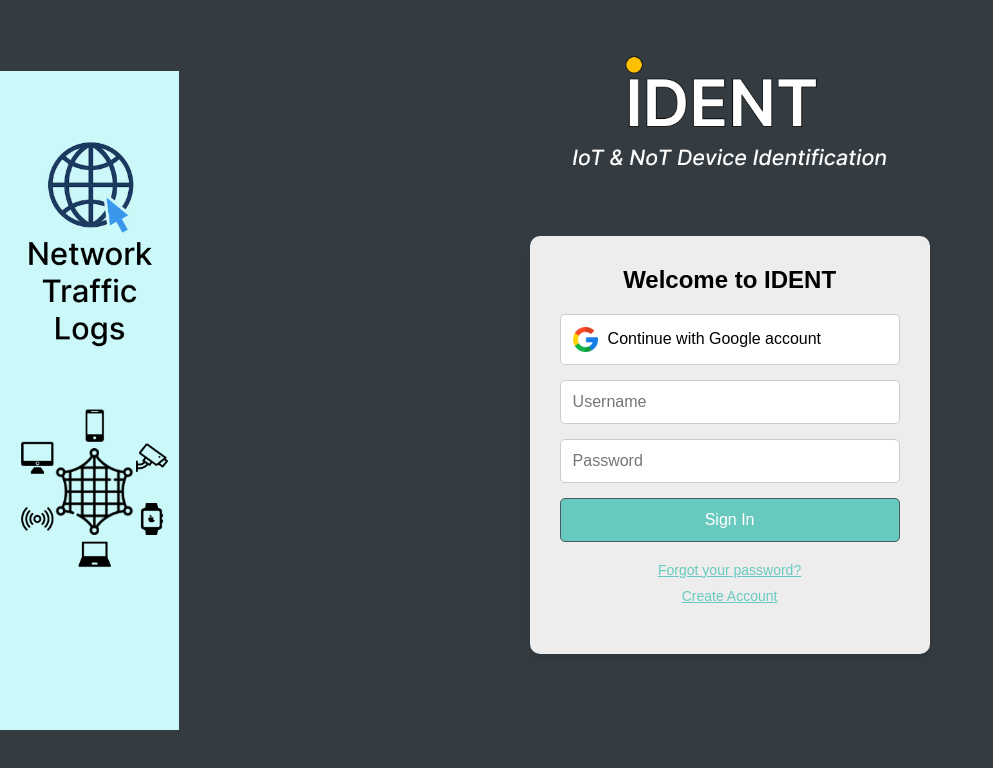
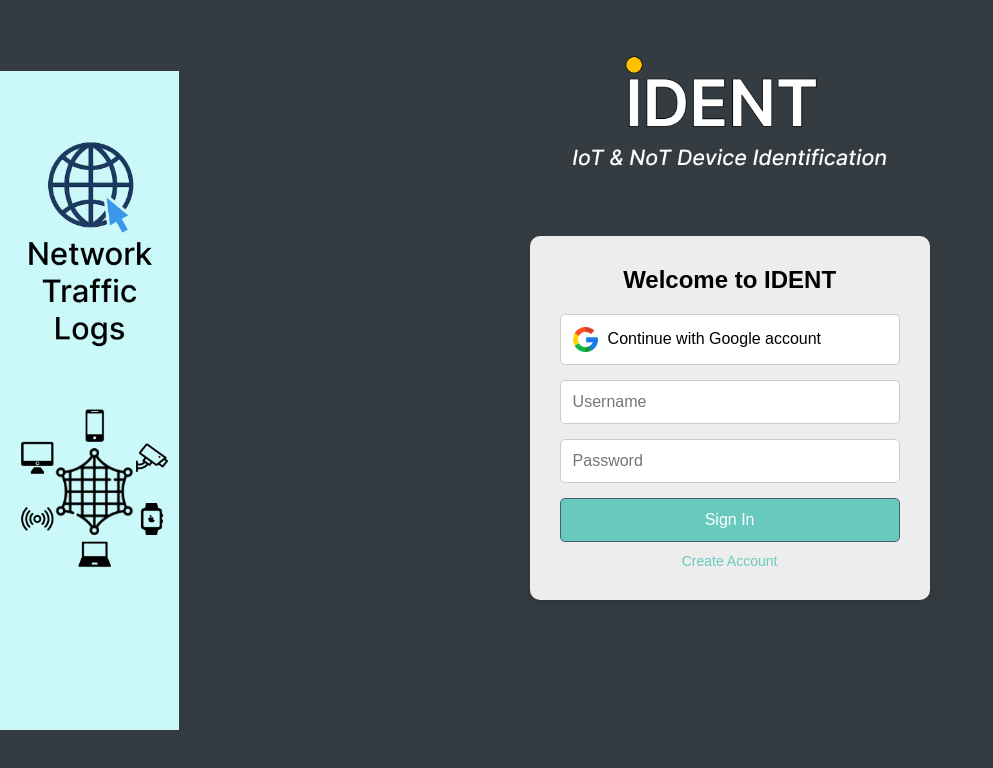
Before and after one commit to TalFlint1/iot-not-identification, a React (Create React App) app in the folder src/frontend/: page /login in a window 1280 px wide. Shown: the top 768 px of the page, without its empty margins (0-993 px from the left). Built offline with nearby package versions, Linux system fonts and the light colour scheme.

Commit message:
finished linking login for now

```diff
--- a/src/frontend/src/components/LoginScreen.js
+++ b/src/frontend/src/components/LoginScreen.js
@@ -10,6 +10,10 @@
   const [password, setPassword] = useState("");
   const [message, setMessage] = useState("");
   const navigate = useNavigate();
+
+  const handleCreateAccountClick = () => {
+    navigate("/register");  // Navigate to the register screen
+  };
 
   const handleLogin = async () => {
     try {
@@ -149,30 +153,20 @@
           </button>
 
            {/* Forgot Password and Create Account Links */}
-        <div style={{ textAlign: "center", marginBottom: "20px" }}>
-            <a
-                href="#"
-                style={{
+           <div style={{ textAlign: "center", marginTop: "10px" }}>
+            <button
+              onClick={handleCreateAccountClick}
+              style={{
+                background: "none",
+                border: "none",
+                color: "#68CABE",
                 fontSize: "14px",
-                color: "#68CABE",
-                display: "block", // Make the links appear vertically
-                marginBottom: "10px", // Space between the links
-                marginTop: "20px"
-                }}
+                cursor: "pointer",
+              }}
             >
-                Forgot your password?
-            </a>
-            <a
-                href="#"
-                style={{
-                fontSize: "14px",
-                color: "#68CABE",
-                display: "block", // Make the links appear vertically
-                }}
-            >
-                Create Account
-            </a>
-        </div>
+              Create Account
+            </button>
+          </div>
         </div>
       </div>
     </div>
--- a/src/frontend/src/components/UpperBar.js
+++ b/src/frontend/src/components/UpperBar.js
@@ -9,7 +9,7 @@
   const navigate = useNavigate();
 
   const handleHomeClick = () => {
-    navigate("/");
+    navigate("/identify");
   };
 
   const handleHistoryClick = () => {
```
